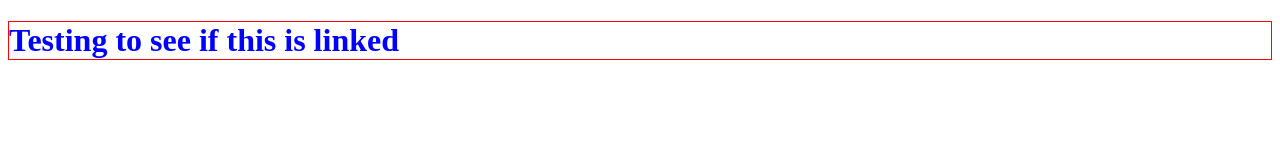
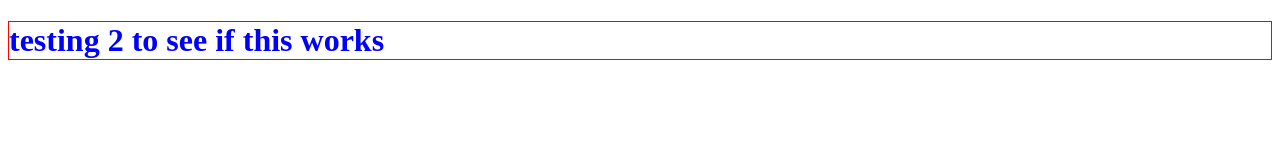
Before and after one commit to AleChumbes/washington, a plain HTML site: page index.html in a window 1280 px wide. Drawn offline with Linux system fonts and the light colour scheme.

Commit message:
testing 2

```diff
--- a/index.html
+++ b/index.html
@@ -7,6 +7,6 @@
     <link href="style.css" type="text/css" rel="stylesheet">
 </head>
 <body>
-    <h1>Testing to see if this is linked </h1>
+    <h1>testing 2 to see if this works</h1>
 </body>
 </html>
```
